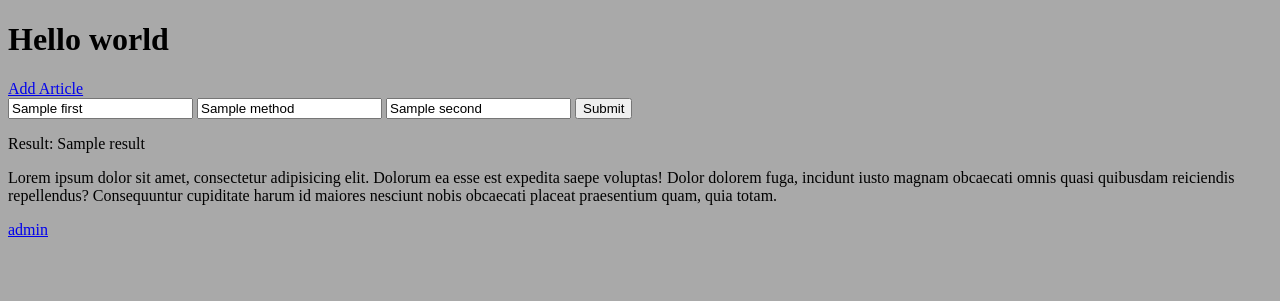
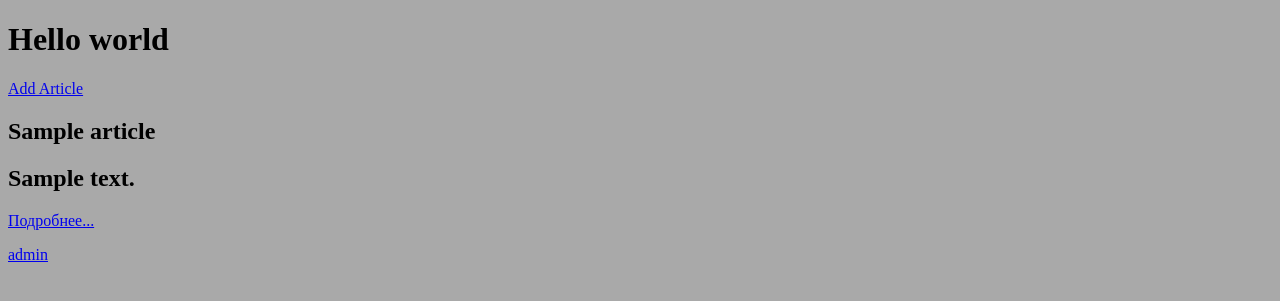
Before and after one commit to almas-rak/Lesson_52, a Django app: template webapp/templates/index.html in a window 1280 px wide. Shown: the top 301 px of the page. Run offline with Django 4.2, Linux system fonts and the light colour scheme; tables that the repository leaves empty hold one stand-in row (values such as "Sample post"); the template is opened without the code that fills it: values that come from a table or form of the project are taken from there, most other values are stand-ins (such as "Sample title", 1, 10 or a date in 2020).

Commit message:
удалили калькулятор добавили отображение списка объектов article

```diff
--- a/webapp/templates/index.html
+++ b/webapp/templates/index.html
@@ -11,19 +11,11 @@
 <div class="container">
     <h1>Hello world</h1>
     <a href="/article/add">Add Article</a>
-    <form action="/">
-        <input type="text" name="first" value="{{ first }}">
-        <input type="text" name="method" value="{{ method }}" class="method" maxlength="1">
-
-
-        <input type="text" name="second" value="{{ second }}">
-        <input type="submit">
-
-        <p>Result: {{ result }}</p>
-    </form>
-    <p>Lorem ipsum dolor sit amet, consectetur adipisicing elit. Dolorum ea esse est expedita saepe voluptas! Dolor
-        dolorem fuga, incidunt iusto magnam obcaecati omnis quasi quibusdam reiciendis repellendus? Consequuntur
-        cupiditate harum id maiores nesciunt nobis obcaecati placeat praesentium quam, quia totam.</p>
+    {% for article in articles %}
+        <h2>{{ article.title }}</h2>
+        <h2>{{ article.text }}</h2>
+        <p><a href="/article/?pk={{ article.pk }}">Подробнее...</a> </p>
+    {% endfor %}
         <div class="links"><a href="/admin" class="link">admin</a></div>
 </div>
 
```
